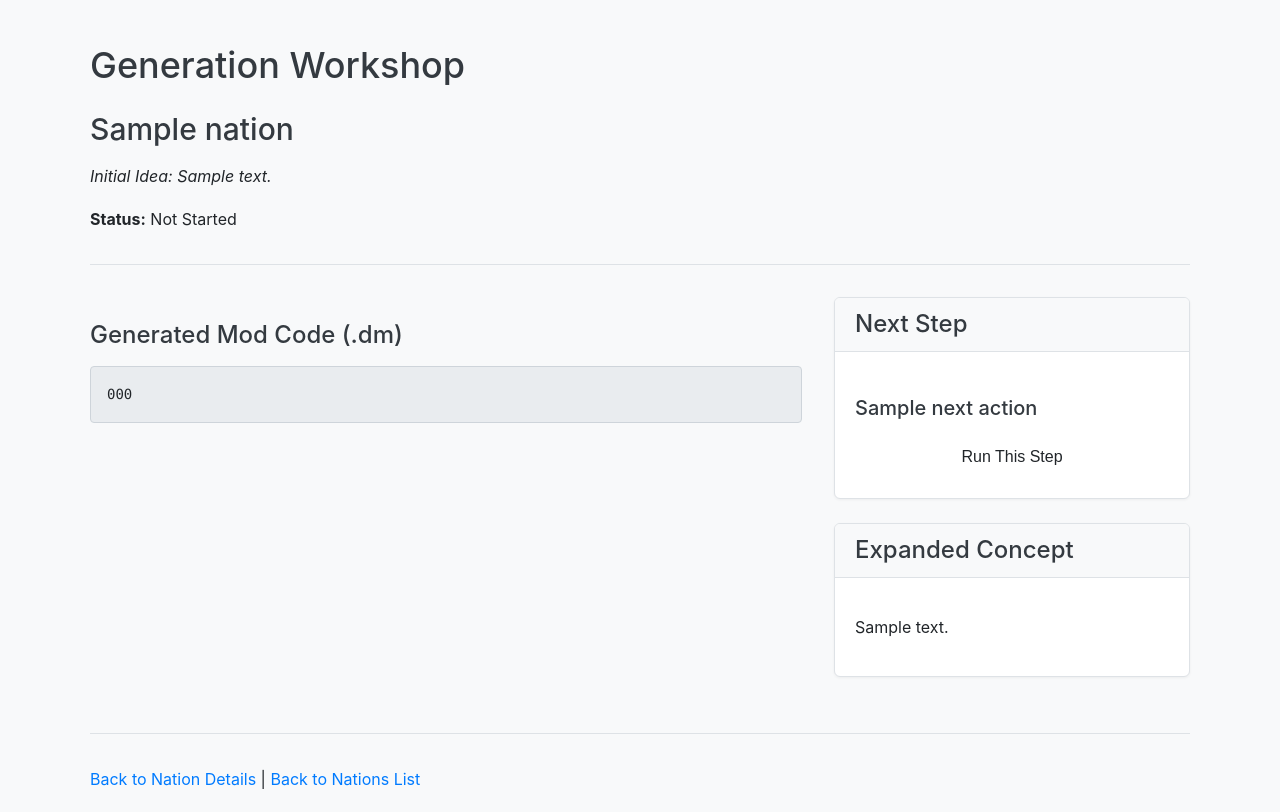
After one commit to ragzad/Dom6ModGen, a Django app: template dom6modgen/nations/templates/nations/nation_workshop.html in a window 1280 px wide. The commit adds this page. Run offline with Django 5.2, Linux system fonts and the light colour scheme; tables that the repository leaves empty hold one stand-in row (values such as "Sample post"); the template is opened without the code that fills it: values that come from a table or form of the project are taken from there, most other values are stand-ins (such as "Sample title", 1, 10 or a date in 2020); parts of the project's set-up code (start-up, migrations or seed data) failed here and were passed over.

Commit message:
Segmentation
Due to lack of reliability with one shot generation I have began to segment the generation process with self reflection throughout the generation

```diff
--- a/dom6modgen/nations/models.py
+++ b/dom6modgen/nations/models.py
@@ -1,24 +1,53 @@
 from django.db import models
-from django.conf import settings # To link to the User model
+from django.contrib.auth.models import User
+
+# The different stages of the mod generation process
+GENERATION_STATUS_CHOICES = [
+    ('not_started', 'Not Started'),
+    ('prompt_expansion', 'Step 1: Expanding Prompt'),
+    ('nation_details', 'Step 2: Nation Details'),
+    ('commanders', 'Step 3: Commanders'),
+    ('troops', 'Step 4: Troops'),
+    ('weapons', 'Step 5: Weapons'),
+    ('armor', 'Step 6: Armor'),
+    ('spells', 'Step 7: Spells'),
+    ('completed', 'Completed'),
+    ('failed', 'Failed'),
+]
+
 
 class Nation(models.Model):
-    # Consider adding ERA choices later (e.g., EA, MA, LA)
-    name = models.CharField(max_length=100, unique=True)
-    description = models.TextField(blank=True, null=True)
-    # Link to the user who created/owns this nation concept
-    creator = models.ForeignKey(
-        settings.AUTH_USER_MODEL,
-        on_delete=models.SET_NULL, # Keep nation even if user deleted? Or CASCADE?
+    """
+    Represents a moddable nation in Dominions 6.
+    """
+    name = models.CharField(max_length=100)
+    description = models.TextField(help_text="A brief, high-level description or idea for the nation.")
+
+    # New field for the detailed, AI-expanded creative brief
+    expanded_description = models.TextField(
+        blank=True,
         null=True,
-        blank=True, # Allow nations not tied to a specific user initially?
-        related_name='created_nations'
+        help_text="The AI-expanded, detailed design document for the nation."
     )
-    generation_status = models.CharField(max_length=50, default='pending')
+
+    # New field to store the mod code as it's built step-by-step
+    generated_mod_code = models.TextField(
+        blank=True,
+        null=True,
+        help_text="The accumulating .dm mod code generated at each step."
+    )
+
+    # Updated generation status with more granular steps
+    generation_status = models.CharField(
+        max_length=20,
+        choices=GENERATION_STATUS_CHOICES,
+        default='not_started',
+        help_text="The current stage of the mod generation process."
+    )
+
+    creator = models.ForeignKey(User, on_delete=models.CASCADE, null=True, blank=True)
     created_at = models.DateTimeField(auto_now_add=True)
     updated_at = models.DateTimeField(auto_now=True)
 
     def __str__(self):
         return self.name
-
-    class Meta:
-        ordering = ['name']
--- /dev/null
+++ b/dom6modgen/nations/templates/nations/nation_workshop.html
@@ -0,0 +1,68 @@
+<!DOCTYPE html>
+<html lang="en">
+<head>
+    {% load static %}
+    <link rel="stylesheet" href="{% static 'css/style.css' %}">
+    <meta charset="UTF-8">
+    <meta name="viewport" content="width=device-width, initial-scale=1.0">
+    <title>Generation Workshop: {{ nation.name }}</title>
+</head>
+<body>
+    <div class="container">
+        <h1>Generation Workshop</h1>
+        <h2>{{ nation.name }}</h2>
+        <p><em>Initial Idea: {{ nation.description }}</em></p>
+        <p><strong>Status:</strong> <span class="status-{{ nation.generation_status }}">{{ nation.get_generation_status_display }}</span></p>
+        <hr>
+
+        <div class="workshop-layout">
+            <div class="workshop-main">
+                <h3>Generated Mod Code (.dm)</h3>
+                {% if nation.generated_mod_code %}
+                    <pre>{{ nation.generated_mod_code }}</pre>
+                {% else %}
+                    <p>No mod code has been generated yet. Start by expanding the nation concept.</p>
+                {% endif %}
+            </div>
+
+            <div class="workshop-sidebar">
+                <div class="card">
+                    <div class="card-header">
+                        <h3>Next Step</h3>
+                    </div>
+                    <div class="card-body">
+                        {% if is_completed %}
+                            <p>Generation is complete!</p>
+                            <a href="{% url 'nations:nation_detail' nation.pk %}" class="btn">Back to Details</a>
+                        {% elif next_action %}
+                            <h4>{{ next_action.action_name }}</h4>
+                            <form method="post" action="{% url 'nations:run_generation_step' nation.pk %}">
+                                {% csrf_token %}
+                                <button type="submit" class="btn">Run This Step</button>
+                            </form>
+                        {% else %}
+                            <p>An error occurred or the process has ended.</p>
+                        {% endif %}
+                    </div>
+                </div>
+
+                <div class="card">
+                    <div class="card-header">
+                        <h3>Expanded Concept</h3>
+                    </div>
+                    <div class="card-body">
+                        {% if nation.expanded_description %}
+                            <p>{{ nation.expanded_description|linebreaks }}</p>
+                        {% else %}
+                            <p>The initial idea has not been expanded yet. This is the first step.</p>
+                        {% endif %}
+                    </div>
+                </div>
+            </div>
+        </div>
+        <hr>
+        <a href="{% url 'nations:nation_detail' nation.pk %}">Back to Nation Details</a> |
+        <a href="{% url 'nations:nation_list' %}">Back to Nations List</a>
+    </div>
+</body>
+</html>
--- a/dom6modgen/nations/urls.py
+++ b/dom6modgen/nations/urls.py
@@ -1,13 +1,16 @@
 from django.urls import path
-from . import views # Import views from the current directory (nations app)
+from . import views
 
 app_name = 'nations'
 
 urlpatterns = [
-    path('', views.nation_list, name='nation_list'),
-    path('<int:pk>/', views.nation_detail, name='nation_detail'),
-    path('new/', views.nation_create, name='nation_create'),
-    path('<int:pk>/edit/', views.nation_update, name='nation_update'),
-    path('<int:pk>/delete/', views.nation_delete, name='nation_delete'),
-    path('<int:pk>/generate_dm/', views.nation_generate_dm, name='nation_generate_dm'),
+    path('', views.NationListView.as_view(), name='nation_list'),
+    path('<int:pk>/', views.NationDetailView.as_view(), name='nation_detail'),
+    path('new/', views.NationCreateView.as_view(), name='nation_create'),
+    path('<int:pk>/edit/', views.NationUpdateView.as_view(), name='nation_update'),
+    path('<int:pk>/delete/', views.NationDeleteView.as_view(), name='nation_delete'),
+
+    # New URLs for the segmented generation process
+    path('<int:pk>/workshop/', views.nation_workshop_view, name='nation_workshop'),
+    path('<int:pk>/workshop/run_step/', views.run_generation_step_view, name='run_generation_step'),
 ]
--- a/dom6modgen/static/css/style.css
+++ b/dom6modgen/static/css/style.css
@@ -509,3 +509,23 @@ table.styled-table tbody tr:hover {
         margin-bottom: 0;
     }
 }
+
+.workshop-layout {
+    display: flex;
+    flex-wrap: wrap;
+    gap: 2rem;
+}
+
+.workshop-main {
+    flex: 2; /* Takes up 2/3 of the space */
+    min-width: 300px;
+}
+
+.workshop-sidebar {
+    flex: 1; /* Takes up 1/3 of the space */
+    min-width: 250px;
+}
+
+.workshop-sidebar .card {
+    margin-bottom: 1.5rem;
+}
```
Also changed, not shown: dom6modgen/nations/templates/nations/nation_detail.html (+5 -5 lines).
